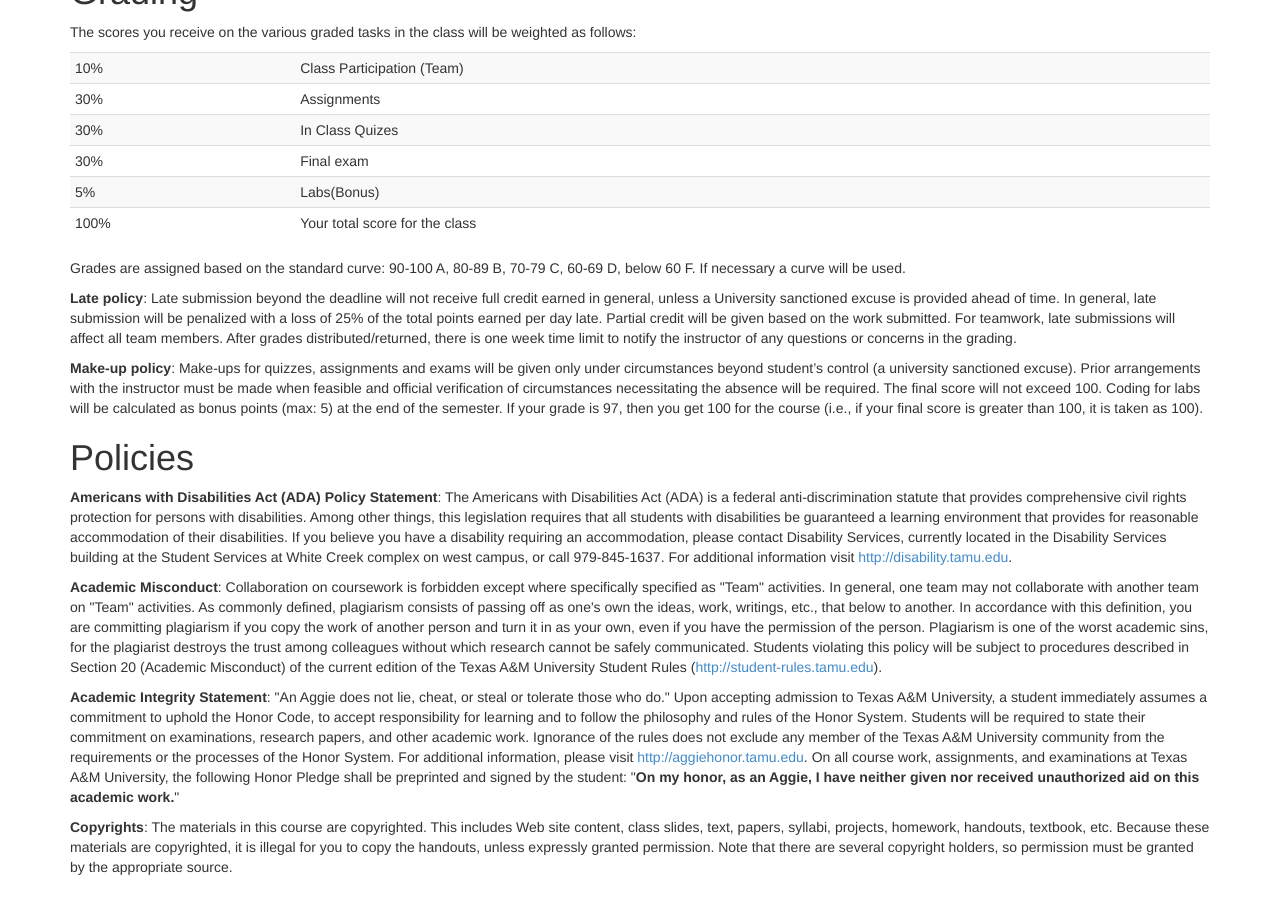
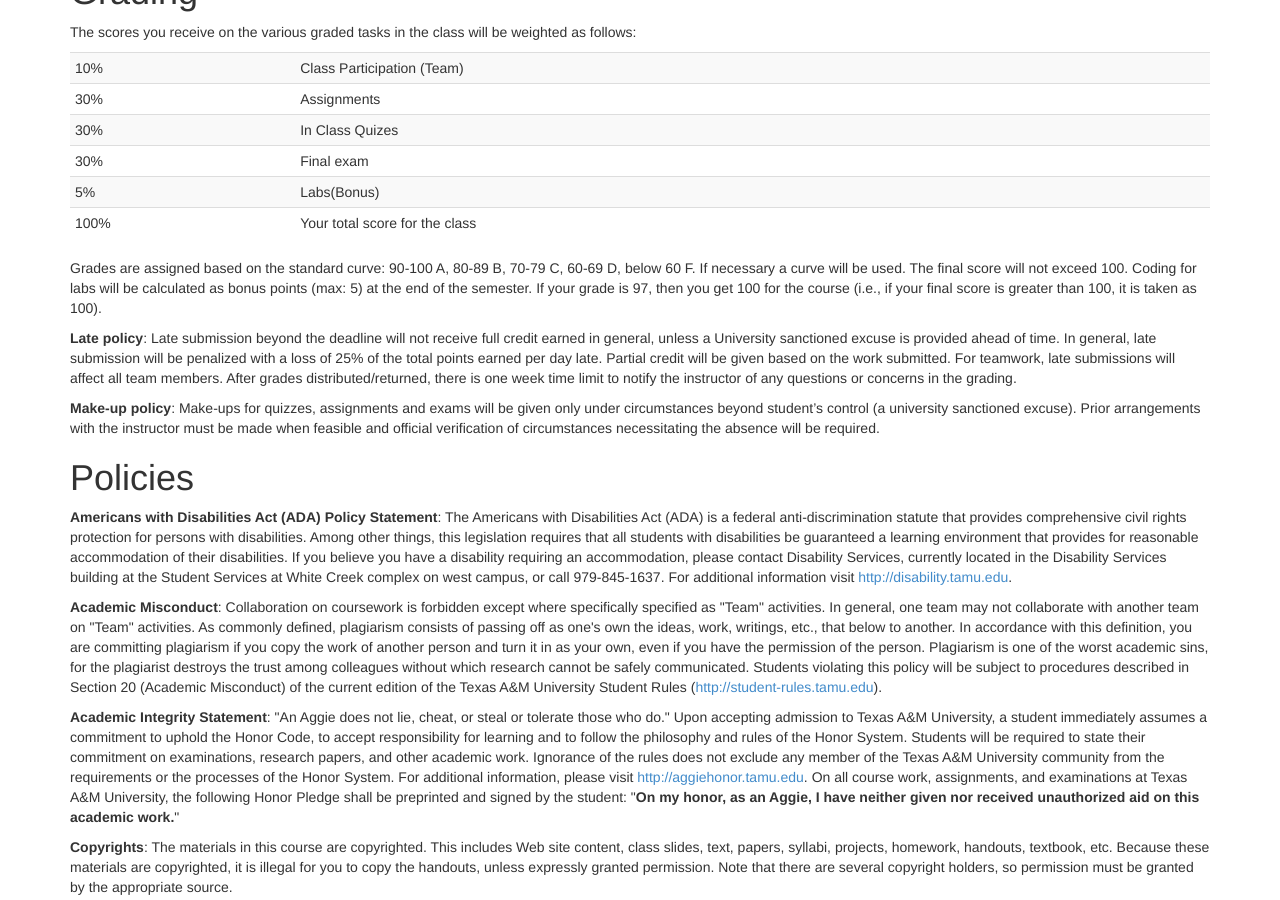
Before and after one commit to huangshiyou/huangshiyou.github.io, a Jekyll site: the page csce111/syllabus.html, which Jekyll copies as it is, in a window 1280 px wide and 900 px high, scrolled down 829 px. Built offline with Jekyll 4.4.1, drawn with Linux system fonts in a browser that asks for light colours; some of the changed lines change nothing that is shown.

Commit message:
update hw

```diff
--- a/csce111/syllabus.html
+++ b/csce111/syllabus.html
@@ -133,13 +133,14 @@ as follows:</p>
 <tr><td>5%</td><td>Labs(Bonus)</td></tr>
 <tr id="totalsRow"><td>100%</td><td>Your total score for the class</td></tr>
 </table>
-<p>Grades are assigned based on the standard curve: 90-100 A, 80-89 B, 70-79 C, 60-69 D, below 60 F. If necessary a curve will be used.</p>
+<p>Grades are assigned based on the standard curve: 90-100 A, 80-89 B, 70-79 C, 60-69 D, below 60 F. If necessary a curve will be used.
+The final score will not exceed 100. Coding for labs will be calculated as bonus points (max: 5) at the end of the semester. If your grade is 97, then you get 100 for the course (i.e., if your final score is greater than 100, it is taken as 100).</p>
 <p><strong>Late policy</strong>: Late submission beyond the deadline will not receive full credit earned in general, unless a University sanctioned excuse is provided ahead of time. In general, late submission will be penalized with a loss of 25% of
 the total points earned per day late. Partial credit will be given based on the work submitted. For teamwork, late submissions will affect all team members. After grades distributed/returned, there is one week time limit to notify the instructor of any questions or concerns in the grading.</p>
  <p><strong>Make-up policy</strong>: Make-ups for quizzes, assignments and exams will be given only under circumstances beyond
 student’s control (a university sanctioned excuse). Prior arrangements with the instructor must be made
 when feasible and official verification of circumstances necessitating the absence will be required.
-The final score will not exceed 100. Coding for labs will be calculated as bonus points (max: 5) at the end of the semester. If your grade is 97, then you get 100 for the course (i.e., if your final score is greater than 100, it is taken as 100).
+
 </p>
 </div>
 <div id="policy" class="section level1">
```
